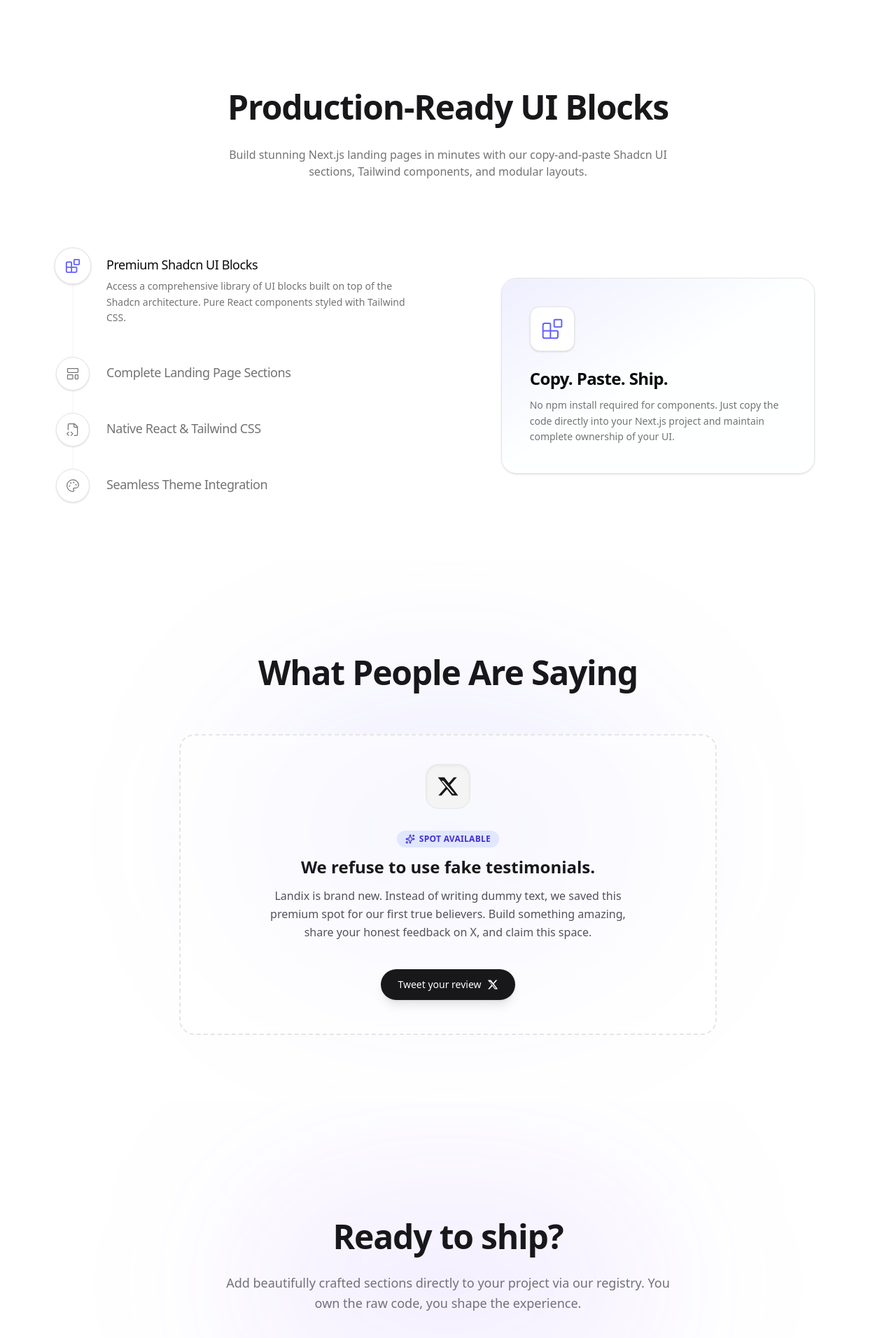
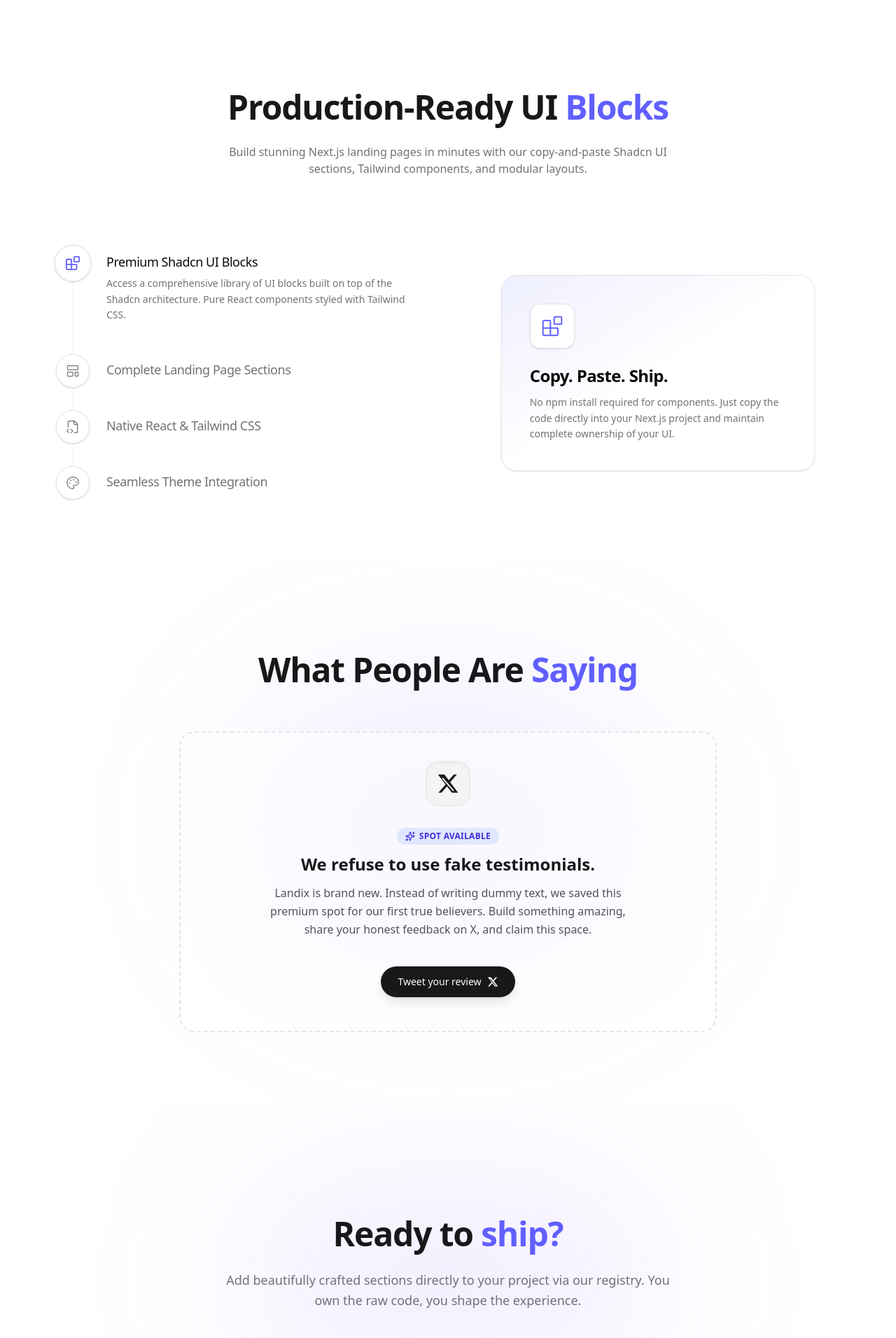
Before and after one commit to landix-art/landix-ui, a Next.js app: page / in a window 1280 px wide. Shown: the part 2440-4352 px from the top of the page at 70% size. Built offline with nearby package versions, Linux system fonts and the light colour scheme; no server answers; what fumadocs-ui would draw is missing.

Commit message:
fix: tiny issues

```diff
--- a/src/app/(main-pages)/(home)/components/AnimatedFeatureTimeline.tsx
+++ b/src/app/(main-pages)/(home)/components/AnimatedFeatureTimeline.tsx
@@ -8,34 +8,42 @@ const features = [
   {
     id: "feature-1",
     title: "Premium Shadcn UI Blocks",
-    description: "Access a comprehensive library of UI blocks built on top of the Shadcn architecture. Pure React components styled with Tailwind CSS.",
+    description:
+      "Access a comprehensive library of UI blocks built on top of the Shadcn architecture. Pure React components styled with Tailwind CSS.",
     icon: Blocks,
     highlightText: "Copy. Paste. Ship.",
-    highlightDesc: "No npm install required for components. Just copy the code directly into your Next.js project and maintain complete ownership of your UI.",
+    highlightDesc:
+      "No npm install required for components. Just copy the code directly into your Next.js project and maintain complete ownership of your UI.",
   },
   {
     id: "feature-2",
     title: "Complete Landing Page Sections",
-    description: "Everything you need to build high-converting landing pages. From Hero headers and Feature grids to Logo clouds and Footers.",
+    description:
+      "Everything you need to build high-converting landing pages. From Hero headers and Feature grids to Logo clouds and Footers.",
     icon: LayoutTemplate,
     highlightText: "Modular Architecture",
-    highlightDesc: "Mix and match independent sections. Need a Pricing block or a Testimonial slider? Drop them in and they work flawlessly together.",
+    highlightDesc:
+      "Mix and match independent sections. Need a Pricing block or a Testimonial slider? Drop them in and they work flawlessly together.",
   },
   {
     id: "feature-3",
     title: "Native React & Tailwind CSS",
-    description: "Written in strict TypeScript. Our blocks leverage modern Tailwind utility classes, perfectly aligned with Next.js App Router and Server Components.",
+    description:
+      "Written in strict TypeScript. Our blocks leverage modern Tailwind utility classes, perfectly aligned with Next.js App Router and Server Components.",
     icon: FileCode2,
     highlightText: "Zero Vendor Lock-in",
-    highlightDesc: "You're not tied to any proprietary library. It's just clean, semantic code that naturally extends your existing tailwind configuration.",
+    highlightDesc:
+      "You're not tied to any proprietary library. It's just clean, semantic code that naturally extends your existing tailwind configuration.",
   },
   {
     id: "feature-4",
     title: "Seamless Theme Integration",
-    description: "Designed to inherit your global CSS variables instantly. Switch between dark and light modes without writing a single line of extra styling.",
+    description:
+      "Designed to inherit your global CSS variables instantly. Switch between dark and light modes without writing a single line of extra styling.",
     icon: Palette,
     highlightText: "Your Brand, Your Rules",
-    highlightDesc: "Because it uses standard Shadcn design tokens, changing primary colors, border radiuses, and typography across all blocks takes seconds.",
+    highlightDesc:
+      "Because it uses standard Shadcn design tokens, changing primary colors, border radiuses, and typography across all blocks takes seconds.",
   },
 ];
 
@@ -50,15 +58,15 @@ const cardVariants: Variants = {
     transition: {
       duration: 0.5,
       ease: [0.23, 1, 0.32, 1],
-      staggerChildren: 0.1
-    }
+      staggerChildren: 0.1,
+    },
   },
   exit: {
     opacity: 0,
     scale: 0.98,
     y: -10,
-    transition: { duration: 0.3, ease: "easeInOut" }
-  }
+    transition: { duration: 0.3, ease: "easeInOut" },
+  },
 };
 
 const itemVariants: Variants = {
@@ -67,8 +75,8 @@ const itemVariants: Variants = {
     opacity: 1,
     y: 0,
     scale: 1,
-    transition: { type: "spring", stiffness: 300, damping: 24 }
-  }
+    transition: { type: "spring", stiffness: 300, damping: 24 },
+  },
 };
 
 export function AnimatedFeatureTimeline() {
@@ -90,11 +98,14 @@ export function AnimatedFeatureTimeline() {
   return (
     <section className="w-full px-4 py-16 max-w-6xl mx-auto overflow-hidden">
       <div className="mb-12 md:mb-20 text-center max-w-2xl mx-auto px-4">
-        <h2 className="text-3xl font-extrabold tracking-tight mt-10 mb-8 sm:text-5xl text-zinc-900 dark:text-white transition-colors">
-          Production-Ready UI Blocks
+        <h2 className="text-3xl font-extrabold tracking-tight mt-10 mb-7 sm:text-5xl text-zinc-900 dark:text-white transition-colors">
+          Production-Ready UI{" "}
+          <span className="text-indigo-500  dark:text-indigo-400">Blocks</span>
         </h2>
         <p className="text-muted-foreground text-sm md:text-base">
-          Build stunning Next.js landing pages in minutes with our copy-and-paste Shadcn UI sections, Tailwind components, and modular layouts.
+          Build stunning Next.js landing pages in minutes with our
+          copy-and-paste Shadcn UI sections, Tailwind components, and modular
+          layouts.
         </p>
       </div>
 
@@ -132,16 +143,22 @@ export function AnimatedFeatureTimeline() {
                   >
                     <feature.icon
                       className={`w-4 h-4 md:w-5 md:h-5 transition-colors duration-500 ${
-                        isActive ? "text-[#6361ff]" : "text-muted-foreground group-hover:text-foreground"
+                        isActive
+                          ? "text-[#6361ff]"
+                          : "text-muted-foreground group-hover:text-foreground"
                       }`}
                       strokeWidth={isActive ? 2 : 1.5}
                     />
                   </motion.div>
 
                   <div className="pt-0.5 md:pt-2 flex-1">
-                    <h3 className={`text-base md:text-lg font-medium tracking-tight transition-colors duration-300 mb-1.5 ${
-                      isActive ? "text-foreground" : "text-muted-foreground group-hover:text-foreground/80"
-                    }`}>
+                    <h3
+                      className={`text-base md:text-lg font-medium tracking-tight transition-colors duration-300 mb-1.5 ${
+                        isActive
+                          ? "text-foreground"
+                          : "text-muted-foreground group-hover:text-foreground/80"
+                      }`}
+                    >
                       {feature.title}
                     </h3>
 
@@ -184,10 +201,15 @@ export function AnimatedFeatureTimeline() {
                   variants={itemVariants}
                   className="w-12 h-12 md:w-16 md:h-16 rounded-xl bg-background shadow-sm border border-border flex items-center justify-center mb-6"
                 >
-                   {(() => {
-                      const ActiveIcon = features[activeIndex].icon;
-                      return <ActiveIcon className="w-6 h-6 md:w-8 md:h-8 text-[#6361ff]" strokeWidth={1.5} />;
-                   })()}
+                  {(() => {
+                    const ActiveIcon = features[activeIndex].icon;
+                    return (
+                      <ActiveIcon
+                        className="w-6 h-6 md:w-8 md:h-8 text-[#6361ff]"
+                        strokeWidth={1.5}
+                      />
+                    );
+                  })()}
                 </motion.div>
 
                 <motion.h4
--- a/src/app/(main-pages)/(home)/components/CtaSection.tsx
+++ b/src/app/(main-pages)/(home)/components/CtaSection.tsx
@@ -7,7 +7,6 @@ import { ArrowRight, Terminal } from "lucide-react";
 export function CtaSection() {
   return (
     <section className="relative py-32 overflow-hidden bg-white dark:bg-zinc-950">
-
       <div className="absolute top-1/2 left-1/2 -translate-x-1/2 -translate-y-1/2 w-150 h-75 bg-violet-500/10 dark:bg-violet-500/5 blur-[120px] rounded-full pointer-events-none" />
 
       <div className="container relative z-10 px-4 md:px-6 mx-auto">
@@ -18,13 +17,14 @@ export function CtaSection() {
           transition={{ duration: 0.8, ease: "easeOut" }}
           className="flex flex-col items-center text-center max-w-2xl mx-auto"
         >
-        <h2 className="text-3xl font-extrabold tracking-tight mt-10 mb-7 sm:text-5xl text-zinc-900 dark:text-white transition-colors">
-            Ready to ship?
+          <h2 className="text-3xl font-extrabold tracking-tight mt-10 mb-7 sm:text-5xl text-zinc-900 dark:text-white transition-colors">
+            Ready to{" "}
+            <span className="text-indigo-500  dark:text-indigo-400">ship?</span>
           </h2>
 
           <p className="text-zinc-500 dark:text-zinc-400 mb-10 text-lg leading-relaxed">
-            Add beautifully crafted sections directly to your project via our registry.
-            You own the raw code, you shape the experience.
+            Add beautifully crafted sections directly to your project via our
+            registry. You own the raw code, you shape the experience.
           </p>
 
           <Link
--- a/src/app/(main-pages)/(home)/components/Hero.tsx
+++ b/src/app/(main-pages)/(home)/components/Hero.tsx
@@ -4,13 +4,11 @@ import { useState, useEffect } from "react";
 import { motion, AnimatePresence } from "motion/react";
 import Link from "next/link";
 import {
-  Terminal,
   Github,
   ChevronRight,
   Copy,
   MousePointer2,
 } from "lucide-react";
-import Typewriter from "./Typewriter";
 
 export function Hero() {
   const [step, setStep] = useState(1);
--- a/src/app/(main-pages)/(home)/components/Testimonials.tsx
+++ b/src/app/(main-pages)/(home)/components/Testimonials.tsx
@@ -14,9 +14,12 @@ export function Testimonials() {
             initial={{ opacity: 0, y: 10 }}
             whileInView={{ opacity: 1, y: 0 }}
             viewport={{ once: true }}
-            className="text-3xl font-extrabold tracking-tight mt-10 mb-8 sm:text-5xl text-zinc-900 dark:text-white transition-colors"
+            className="text-3xl font-extrabold! tracking-tight mt-10 mb-8 sm:text-5xl text-zinc-900 dark:text-white transition-colors"
           >
-            What People Are Saying
+            What People Are{" "}
+            <span className="text-indigo-500  dark:text-indigo-400">
+              Saying
+            </span>
           </motion.h2>
         </div>
 
--- a/src/app/(main-pages)/(home)/components/Typewriter.tsx
+++ /dev/null
@@ -1,39 +0,0 @@
-import { useEffect, useState } from "react";
-
-export default function Typewriter({ text, delay }: { text: string; delay: number }) {
-  const [currentText, setCurrentText] = useState("");
-  const [showCursor, setShowCursor] = useState(true);
-
-  useEffect(() => {
-    setCurrentText("");
-    const startTimeout = setTimeout(() => {
-        let i = 0;
-        const interval = setInterval(() => {
-        if (i < text.length) {
-            setCurrentText((prev) => prev + text.charAt(i));
-            i++;
-        } else {
-            clearInterval(interval);
-        }
-        }, 50);
-
-        return () => clearInterval(interval);
-    }, delay);
-
-    return () => clearTimeout(startTimeout);
-  }, [text, delay]);
-
-  useEffect(() => {
-    const cursorInterval = setInterval(() => {
-      setShowCursor((prev) => !prev);
-    }, 500);
-    return () => clearInterval(cursorInterval);
-  }, []);
-
-  return (
-    <span>
-      {currentText}
-      <span className={`${showCursor ? "opacity-100" : "opacity-0"} text-zinc-400 dark:text-zinc-500 transition-colors`}>_</span>
-    </span>
-  );
-}
```
